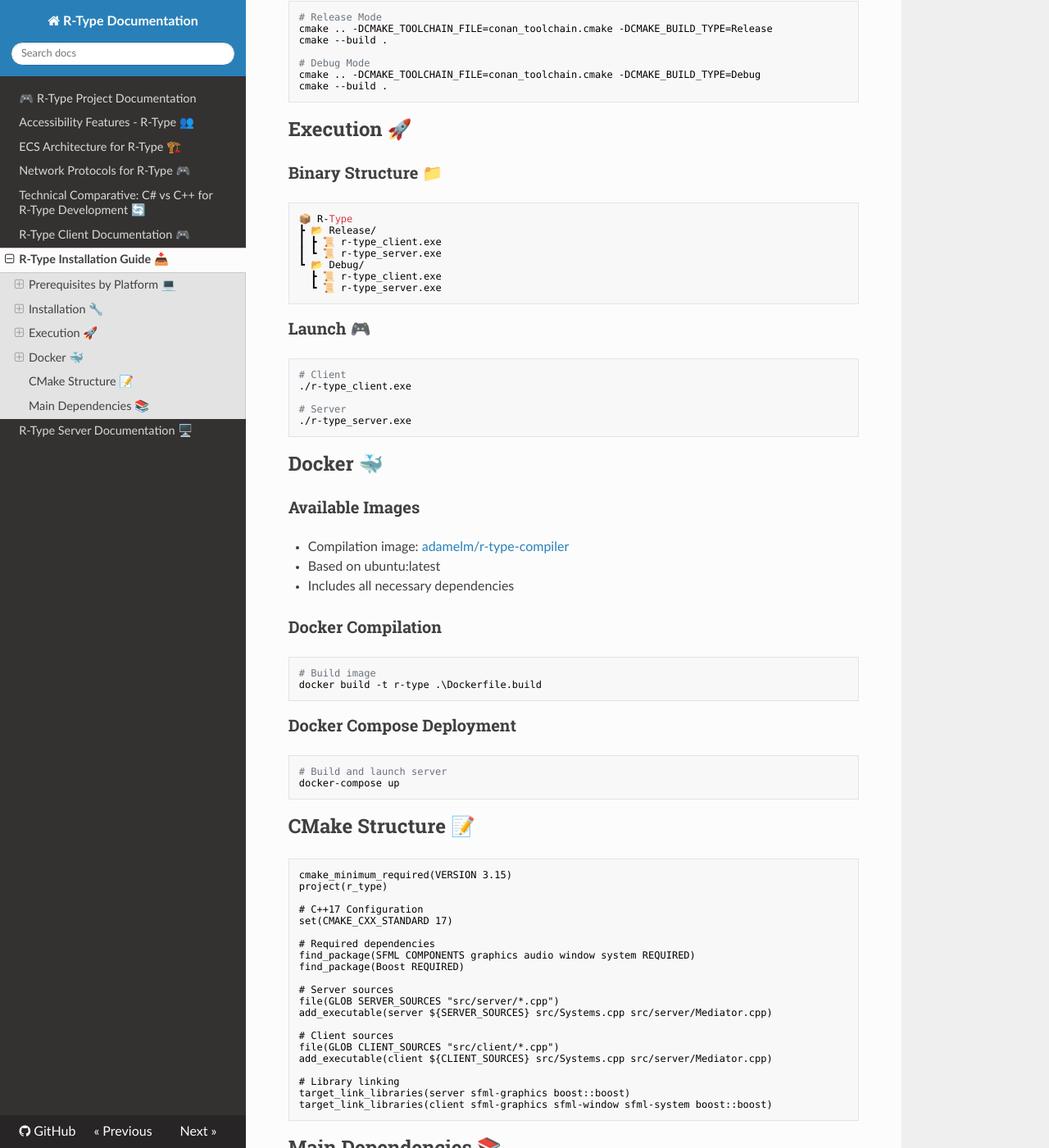
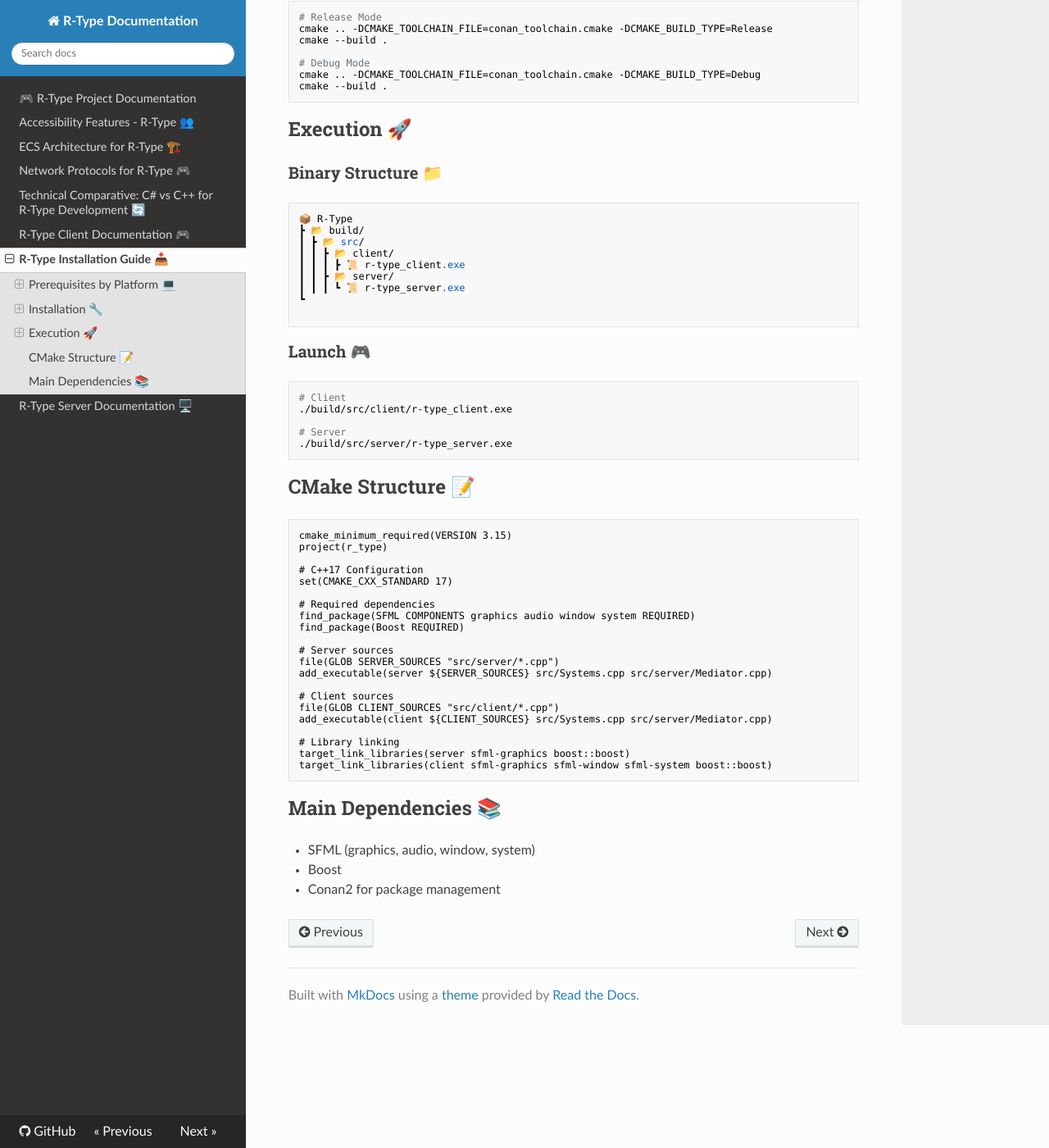
Before and after one commit to SHRaton/B-CPP-500-MAR-5-2-rtype-jeremy.bisson, an MkDocs documentation site: the page built from docs/installation.md, in a window 1280 px wide and 1400 px high, scrolled down 1345 px. Shown: the whole window at 82% size. Built offline with MkDocs 1.6.1, drawn with Linux system fonts in a browser that asks for light colours; nearby versions of some CDN libraries.

````diff
--- a/docs/installation.md
+++ b/docs/installation.md
@@ -70,40 +70,23 @@ cmake --build .
 
 ```
 📦 R-Type
-┣ 📂 Release/
-┃ ┣ 📜 r-type_client.exe
-┃ ┗ 📜 r-type_server.exe
-┗ 📂 Debug/
-  ┣ 📜 r-type_client.exe
-  ┗ 📜 r-type_server.exe
+┣ 📂 build/
+┃ ┣ 📂 src/
+┃ ┃ ┣ 📂 client/
+┃ ┃ ┃ ┣ 📜 r-type_client.exe
+┃ ┃ ┣ 📂 server/
+┃ ┃ ┃ ┗ 📜 r-type_server.exe
+┗
+
 ```
 
 ### Launch 🎮
 ```bash
 # Client
-./r-type_client.exe
+./build/src/client/r-type_client.exe
 
 # Server
-./r-type_server.exe
-```
-
-## Docker 🐳
-
-### Available Images
-- Compilation image: [adamelm/r-type-compiler](https://hub.docker.com/r/adamelm/r-type-compiler)
-  - Based on ubuntu:latest
-  - Includes all necessary dependencies
-
-### Docker Compilation
-```bash
-# Build image
-docker build -t r-type .\Dockerfile.build
-```
-
-### Docker Compose Deployment
-```bash
-# Build and launch server
-docker-compose up
+./build/src/server/r-type_server.exe
 ```
 
 ## CMake Structure 📝
````
Also changed, not shown: LICENSE.MD (added, +25 -0 lines), README.md (+63 -41 lines), docs/client.md (+1 -1 lines), docs/index.md (+4 -14 lines), docs/server.md (+3 -2 lines).
